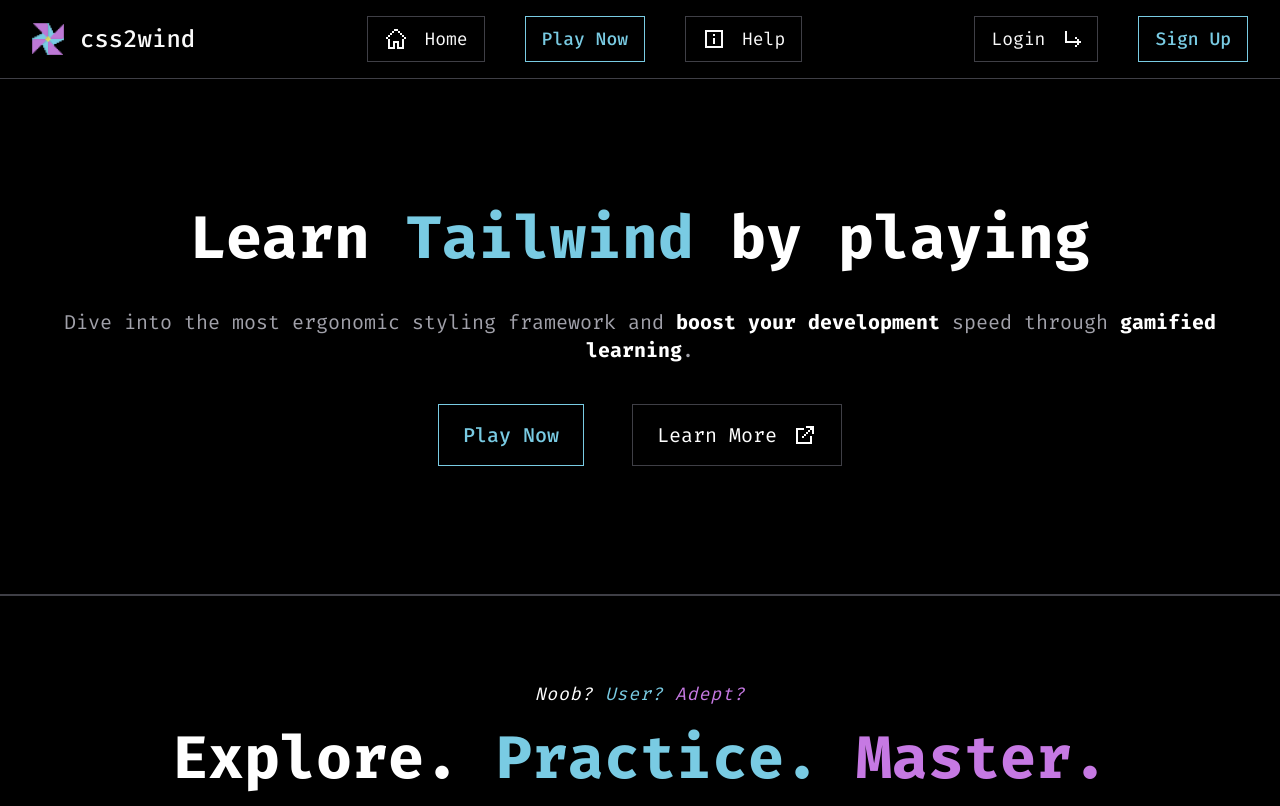
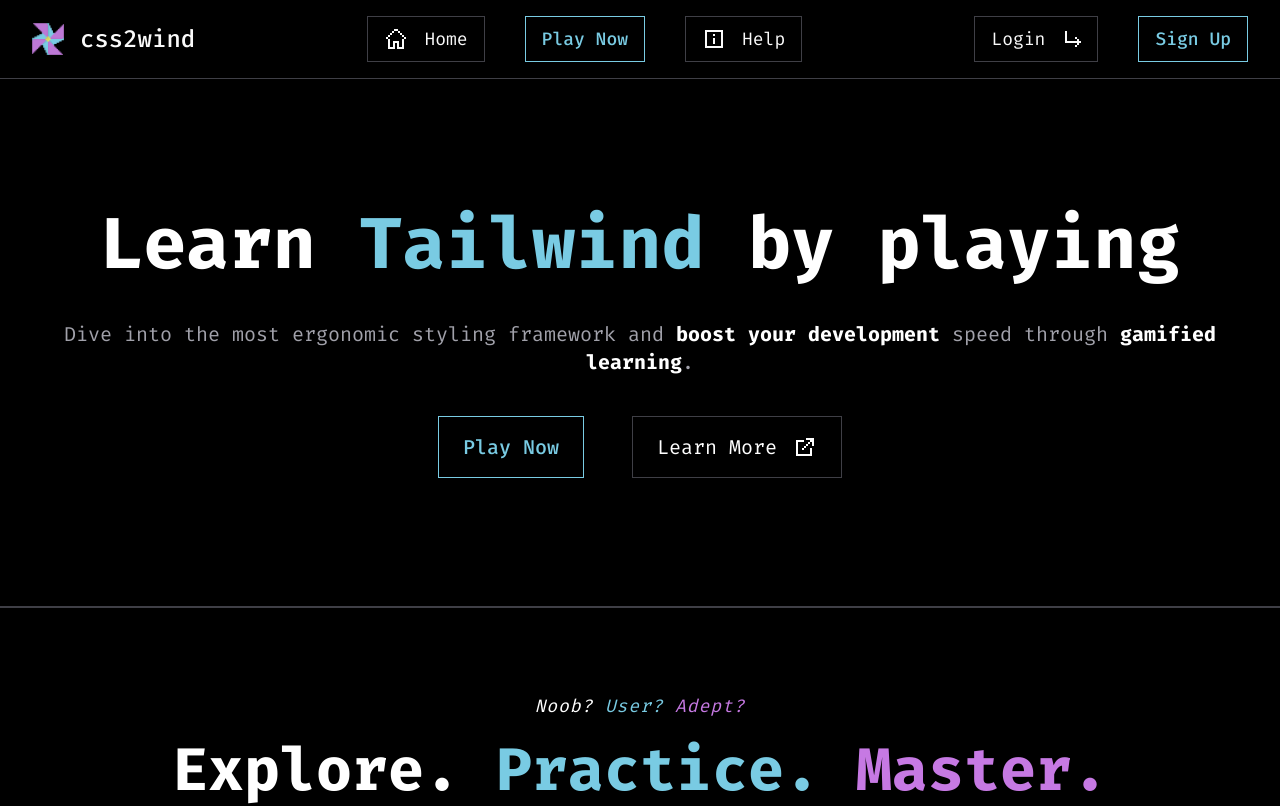
Before and after one commit to LukeberryPi/css2wind, a Next.js app: page / in a window 1280 px wide. Shown: the top 806 px of the page. Built offline with nearby package versions, Linux system fonts and the light colour scheme; no server answers.

Commit message:
implement auth layout

```diff
--- a/src/app/(auth)/layout.tsx
+++ b/src/app/(auth)/layout.tsx
@@ -3,5 +3,11 @@ export default function AuthLayout({
 }: {
   children: React.ReactNode;
 }) {
-  return <main>{children}</main>;
+  return (
+    <html className="scroll-smooth subpixel-antialiased" lang="en">
+      <body className="min-h-screen bg-black text-white selection:bg-berryBlue selection:text-black">
+        <main>{children}</main>
+      </body>
+    </html>
+  );
 }
--- a/src/app/page.tsx
+++ b/src/app/page.tsx
@@ -8,7 +8,7 @@ export default function HomePage() {
         id="hero-banner"
         className="mx-auto flex max-w-full flex-col items-center justify-center gap-10 px-2 py-16 sm:max-w-7xl md:py-32"
       >
-        <h1 className="break-words text-5xl font-bold text-white md:text-6xl">
+        <h1 className="break-words text-5xl font-bold text-white md:text-7xl">
           Learn
           <span className="text-berryBlue"> Tailwind </span>
           by playing
```
